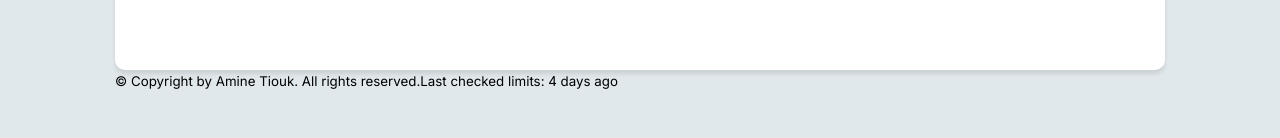
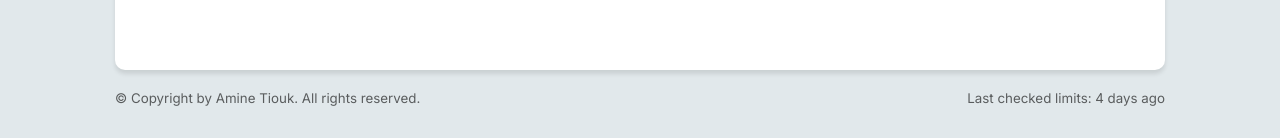
Before and after one commit to aminetiouk/word-analytics, a React (Vite) app: page / in a window 1280 px wide. Shown: the part 659-797 px from the top of the page. Built offline with nearby package versions, Linux system fonts and the light colour scheme.

Commit message:
feat: styled footer

```diff
--- a/src/index.css
+++ b/src/index.css
@@ -54,3 +54,11 @@ body {
   overflow: hidden;
   position: relative;
 }
+
+.footer {
+  display: flex;
+  justify-content: space-between;
+  margin: 20px 0;
+  opacity: 0.6;
+  width: 100%;
+}
```
